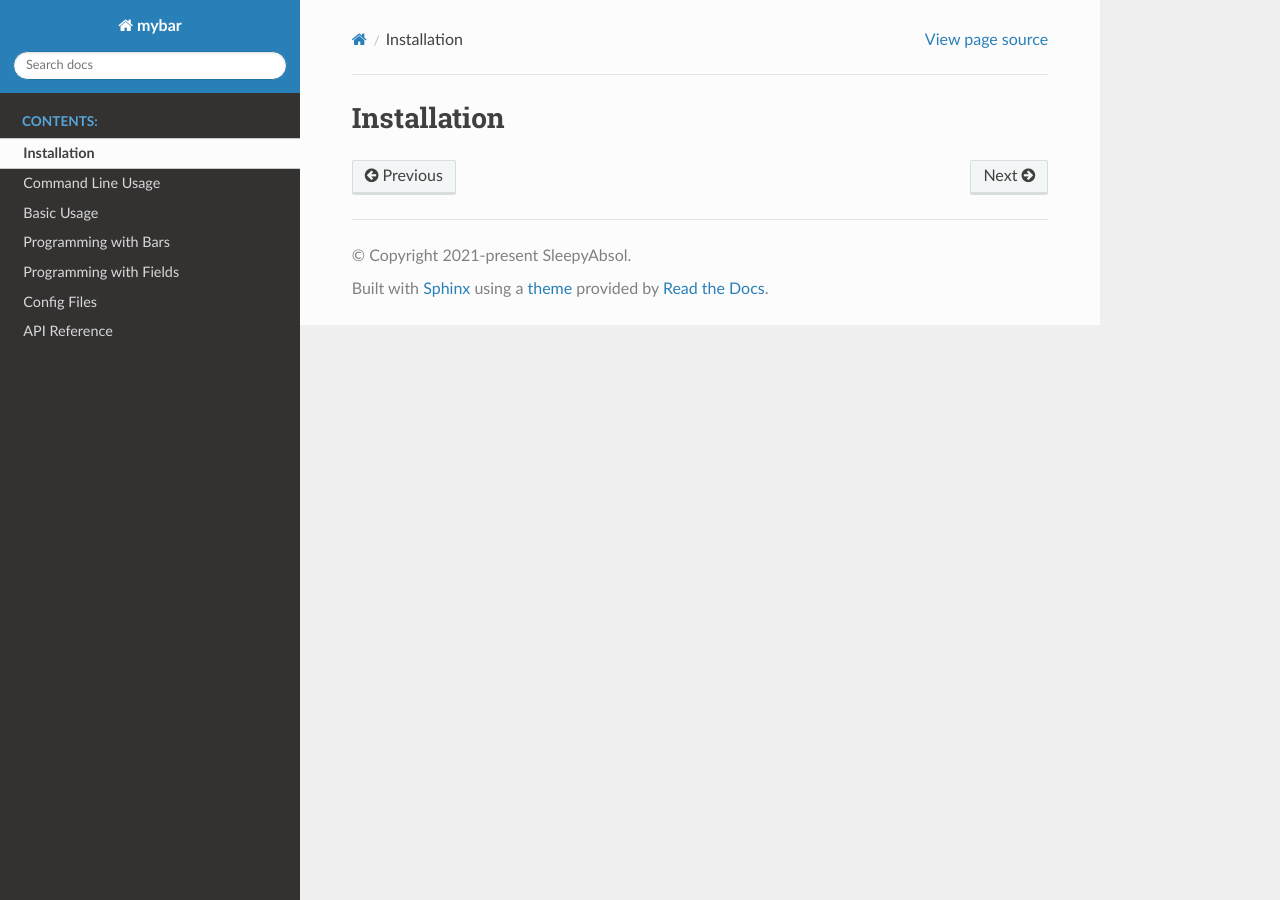
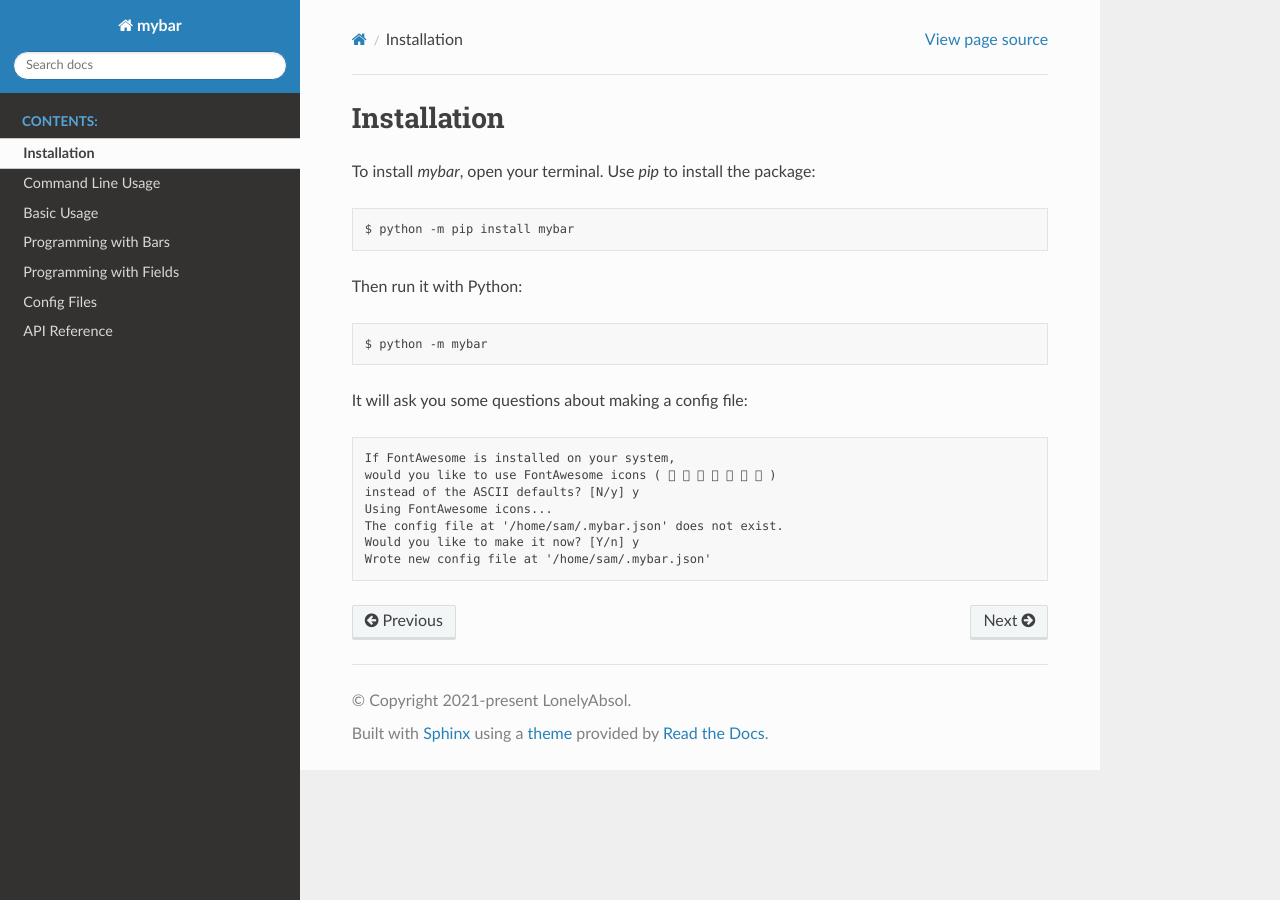
Before and after one commit to akyuute/mybar, a Sphinx documentation site: the page built from docs/install.rst, in a window 1280 px wide. Built offline with Sphinx 7.4.7 and the Read the Docs theme 2.0.0, drawn with Linux system fonts in a browser that asks for light colours.

```diff
--- a/docs/conf.py
+++ b/docs/conf.py
@@ -10,9 +10,9 @@ import sphinx_rtd_theme
 # https://www.sphinx-doc.org/en/master/usage/configuration.html#project-information
 
 project = 'mybar'
-copyright = '2021-present SleepyAbsol'
-author = 'SleepyAbsol'
-release = '0.5.2'
+copyright = '2021-present LonelyAbsol'
+author = 'LonelyAbsol'
+release = '0.6'
 
 # -- General configuration ---------------------------------------------------
 # https://www.sphinx-doc.org/en/master/usage/configuration.html#general-configuration
--- a/docs/install.rst
+++ b/docs/install.rst
@@ -1,2 +1,21 @@
 Installation
 =============
+
+To install `mybar`, open your terminal.
+Use `pip` to install the package::
+
+    $ python -m pip install mybar
+
+Then run it with Python::
+
+    $ python -m mybar
+
+It will ask you some questions about making a config file::
+
+    If FontAwesome is installed on your system,
+    would you like to use FontAwesome icons (        )
+    instead of the ASCII defaults? [N/y] y
+    Using FontAwesome icons...
+    The config file at '/home/sam/.mybar.json' does not exist.
+    Would you like to make it now? [Y/n] y
+    Wrote new config file at '/home/sam/.mybar.json'
```
Also changed, not shown: mybar/__init__.py (+5 -5 lines), setup.cfg (+5 -5 lines), 2 other files.
